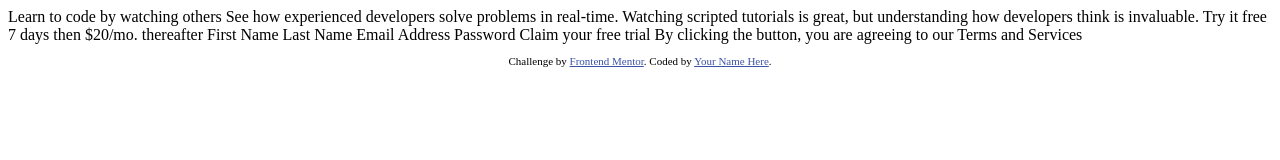
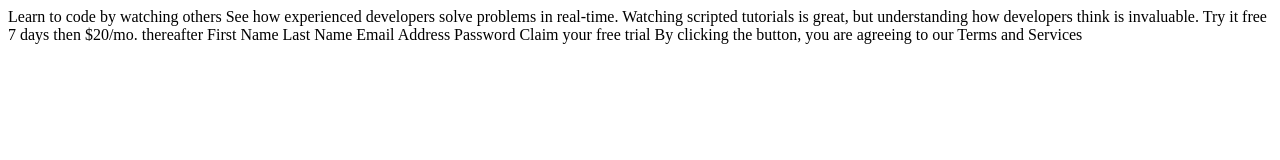
Before and after one commit to Moses2308/FEM-signup-form, a plain HTML site: page index.html in a window 1280 px wide. Drawn offline with Linux system fonts and the light colour scheme.

Commit message:
removed attribution

```diff
--- a/index.html
+++ b/index.html
@@ -1,42 +1,25 @@
 <!DOCTYPE html>
 <html lang="en">
-<head>
-  <meta charset="UTF-8">
-  <meta name="viewport" content="width=device-width, initial-scale=1.0"> <!-- displays site properly based on user's device -->
+  <head>
+    <meta charset="UTF-8" />
+    <meta name="viewport" content="width=device-width, initial-scale=1.0" />
+    <!-- displays site properly based on user's device -->
 
-  <link rel="icon" type="image/png" sizes="32x32" href="./images/favicon-32x32.png">
+    <link
+      rel="icon"
+      type="image/png"
+      sizes="32x32"
+      href="./images/favicon-32x32.png"
+    />
 
-  <title>Frontend Mentor | Intro component with sign up form</title>
-
-  <!-- Feel free to remove these styles or customise in your own stylesheet 👍 -->
-  <style>
-    .attribution { font-size: 11px; text-align: center; }
-    .attribution a { color: hsl(228, 45%, 44%); }
-  </style>
-</head>
-<body>
-
-  Learn to code by watching others
-
-  See how experienced developers solve problems in real-time. Watching scripted tutorials is great,
-  but understanding how developers think is invaluable.
-
-  Try it free 7 days then $20/mo. thereafter
-
-  First Name
-  Last Name
-  Email Address
-  Password
-
-  Claim your free trial
-
-  By clicking the button, you are agreeing to our Terms and Services
-
-  <footer>
-    <p class="attribution">
-      Challenge by <a href="https://www.frontendmentor.io?ref=challenge" target="_blank">Frontend Mentor</a>.
-      Coded by <a href="#">Your Name Here</a>.
-    </p>
-  </footer>
-</body>
+    <title>Frontend Mentor | Intro component with sign up form</title>
+  </head>
+  <body>
+    Learn to code by watching others See how experienced developers solve
+    problems in real-time. Watching scripted tutorials is great, but
+    understanding how developers think is invaluable. Try it free 7 days then
+    $20/mo. thereafter First Name Last Name Email Address Password Claim your
+    free trial By clicking the button, you are agreeing to our Terms and
+    Services
+  </body>
 </html>
```
